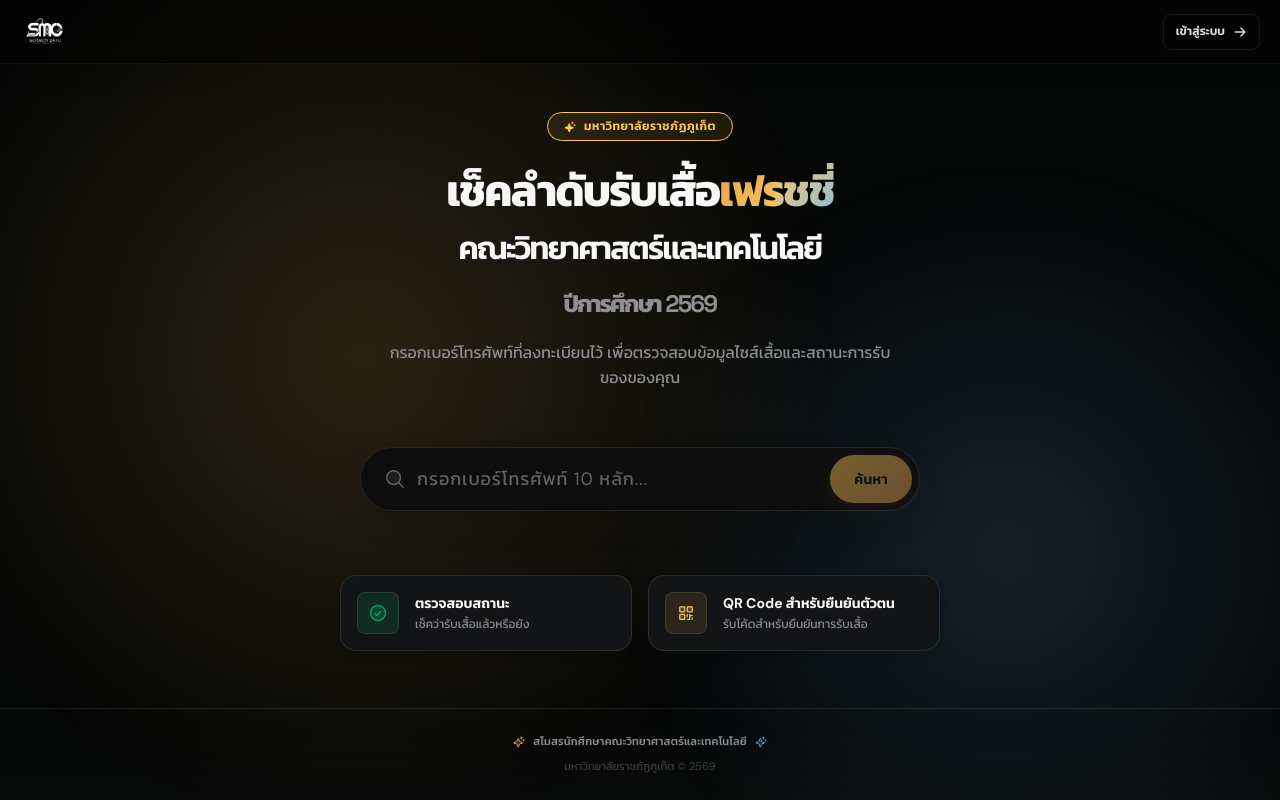
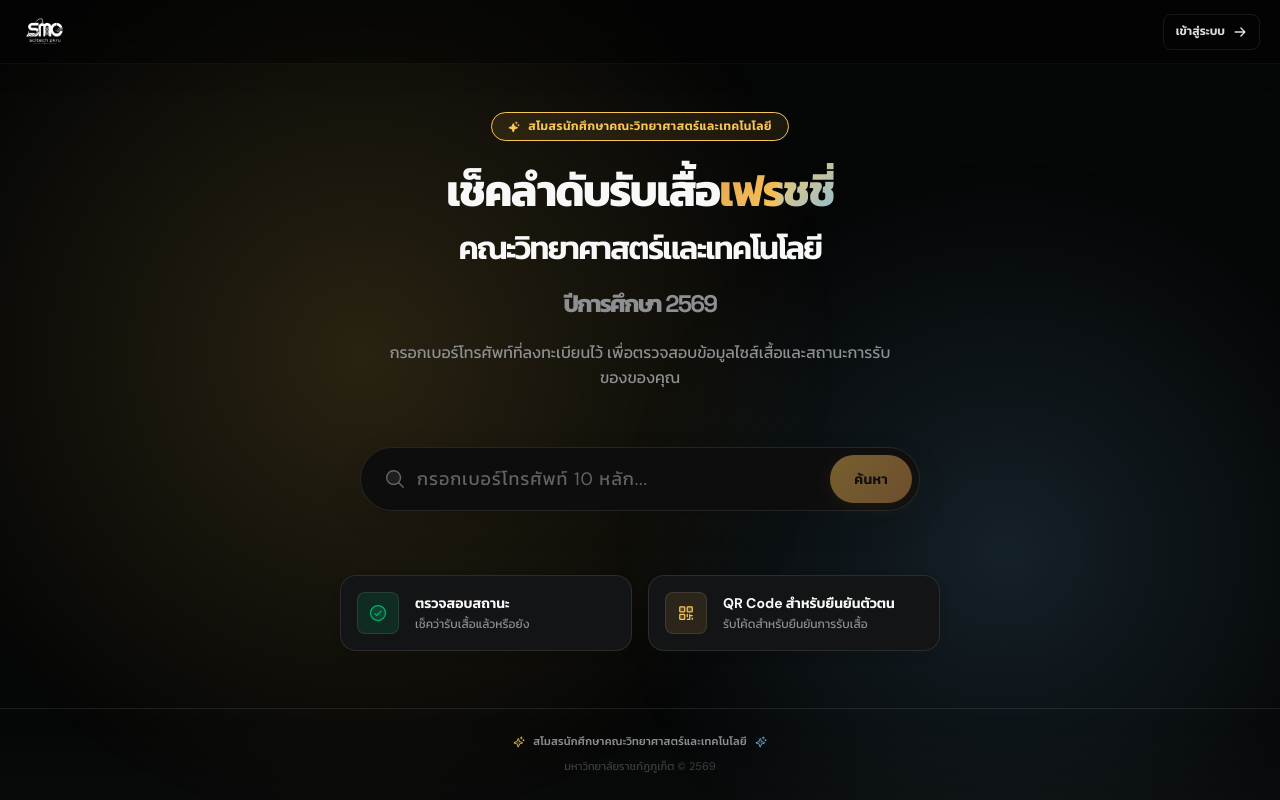
Before and after one commit to Esther03u/sci-shirt-2569, a Next.js app: page / in a window 1280 px wide. Built offline with nearby package versions, Linux system fonts and the light colour scheme; no server answers.

Commit message:
Update title text on the first page to use the student club name

```diff
--- a/app/page.tsx
+++ b/app/page.tsx
@@ -90,7 +90,7 @@ export default function HomePage() {
             <div style={{ display: 'flex', justifyContent: 'center', marginBottom: 'var(--space-6)' }}>
               <span className="chip" style={{ animation: 'fadeIn 1s ease-out 0.2s both', padding: 'var(--space-1) var(--space-4)', borderRadius: 'var(--radius-full)' }}>
                 <Sparkle size={12} weight="fill" />
-                มหาวิทยาลัยราชภัฏภูเก็ต
+                สโมสรนักศึกษาคณะวิทยาศาสตร์และเทคโนโลยี
               </span>
             </div>
             <h1 style={{ marginBottom: 'var(--space-4)', color: 'var(--color-foreground)', fontSize: 'clamp(2rem, 5vw, 2.75rem)', lineHeight: 1.2, letterSpacing: '-0.04em' }}>
```
